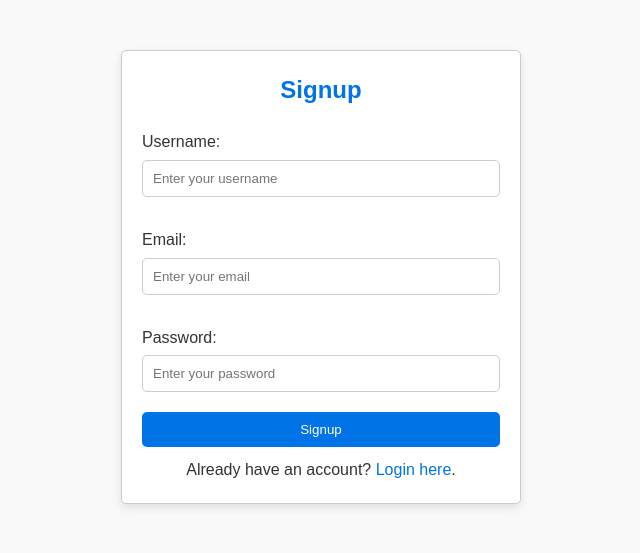
After one commit to Lova-clover/django2025, a Django app: page /signup/ in a window 1280 px wide. The commit adds this page. Shown: the top 553 px of the page, without its empty margins (319-959 px from the left). Run offline with Django 5.2, Linux system fonts and the light colour scheme.

Commit message:
2주차 django 개발 완료

```diff
--- a/my_project/urls.py
+++ b/my_project/urls.py
@@ -23,5 +23,5 @@ from django.urls import path, include
 urlpatterns = [
     path('admin/', admin.site.urls),
     path('product/', include('product.urls')),
-    path('',include('pages.urls'))
+    path('', include('pages.urls')),
 ]
--- a/pages/urls.py
+++ b/pages/urls.py
@@ -5,4 +5,6 @@ from . import views
 urlpatterns = [
     path('',views.mainpage),
     path('company/', views.company),
+    path('login/', views.login_view),
+    path('signup/', views.signup_view),
 ]
--- a/pages/views.py
+++ b/pages/views.py
@@ -5,3 +5,9 @@ def mainpage(request):
 
 def company(request):
     return render(request, 'pages/company_info.html')
+
+def login_view(request):
+    return render(request, 'pages/login.html')
+
+def signup_view(request):
+    return render(request, 'pages/signup.html')
--- /dev/null
+++ b/templates/pages/signup.html
@@ -0,0 +1,97 @@
+<!DOCTYPE html>
+<html lang="en">
+<head>
+    <meta charset="UTF-8">
+    <meta name="viewport" content="width=device-width, initial-scale=1.0">
+    <title>Signup - TechEase Inc.</title>
+    <style>
+        * {
+            margin: 0;
+            padding: 0;
+            box-sizing: border-box;
+            font-family: Arial, sans-serif;
+        }
+
+        body {
+            line-height: 1.6;
+            color: #333;
+            background: #f9f9f9;
+        }
+
+        .form-container {
+            max-width: 400px;
+            margin: 50px auto;
+            padding: 20px;
+            border: 1px solid #ccc;
+            border-radius: 5px;
+            background: white;
+            box-shadow: 0 4px 10px rgba(0, 0, 0, 0.1);
+        }
+
+        .form-container h2 {
+            text-align: center;
+            margin-bottom: 20px;
+            color: #0073e6;
+        }
+
+        .form-container label {
+            display: block;
+            margin: 10px 0 5px;
+        }
+
+        .form-container input {
+            width: 100%;
+            padding: 10px;
+            margin-bottom: 20px;
+            border: 1px solid #ccc;
+            border-radius: 5px;
+        }
+
+        .form-container button {
+            width: 100%;
+            padding: 10px;
+            background: #0073e6;
+            color: white;
+            border: none;
+            border-radius: 5px;
+            cursor: pointer;
+        }
+
+        .form-container button:hover {
+            background: #005bb5;
+        }
+
+        .form-container p {
+            text-align: center;
+            margin-top: 10px;
+        }
+
+        .form-container p a {
+            color: #0073e6;
+            text-decoration: none;
+        }
+
+        .form-container p a:hover {
+            text-decoration: underline;
+        }
+    </style>
+</head>
+<body>
+    <div class="form-container">
+        <h2>Signup</h2>
+        <form>
+            <label for="username">Username:</label>
+            <input type="text" id="username" name="username" placeholder="Enter your username" required>
+
+            <label for="email">Email:</label>
+            <input type="email" id="email" name="email" placeholder="Enter your email" required>
+
+            <label for="password">Password:</label>
+            <input type="password" id="password" name="password" placeholder="Enter your password" required>
+
+            <button type="submit">Signup</button>
+        </form>
+        <p>Already have an account? <a href="http://localhost:8000/login/">Login here</a>.</p>
+    </div>
+</body>
+</html>
```
Also changed, not shown: templates/pages/login.html (added, +94 -0 lines), templates/pages/mainpage.html (+206 -7 lines), product/views.py (line endings or trailing spaces), templates/pages/company_info.html (line endings or trailing spaces).
